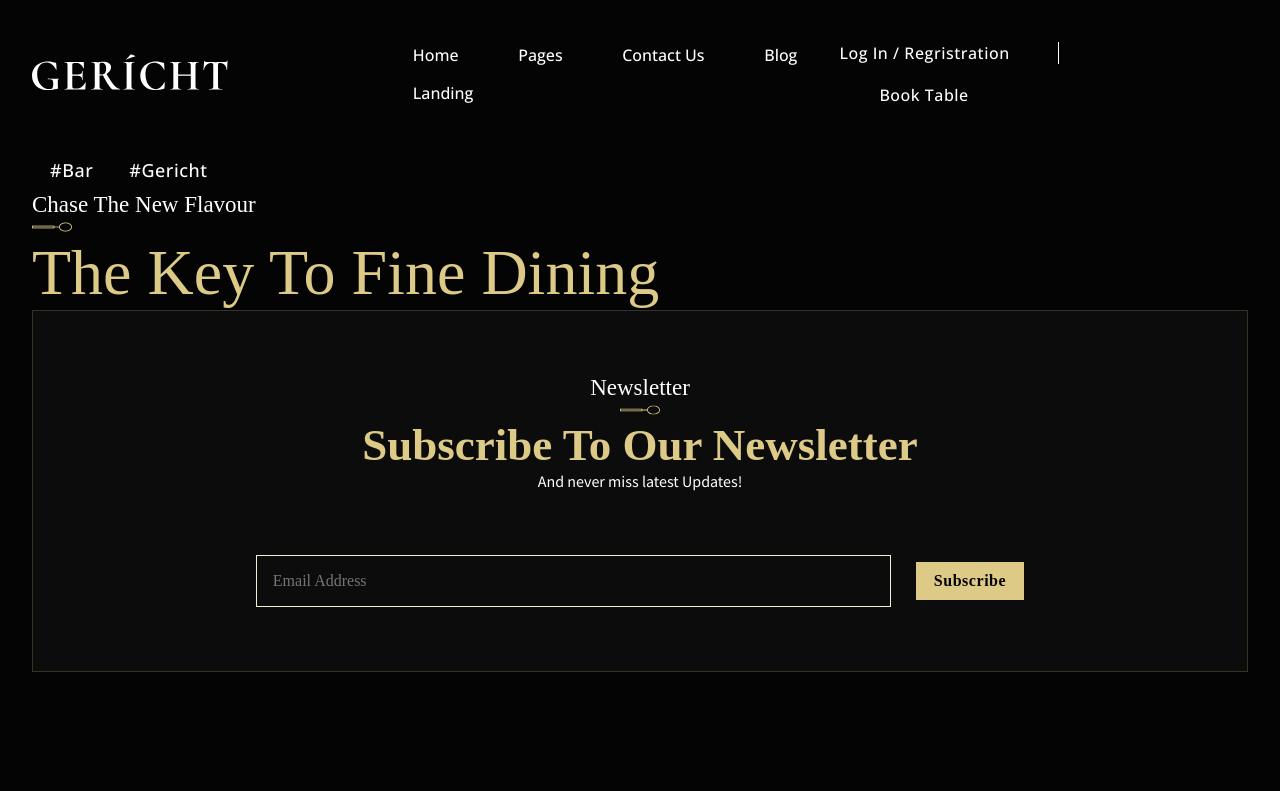
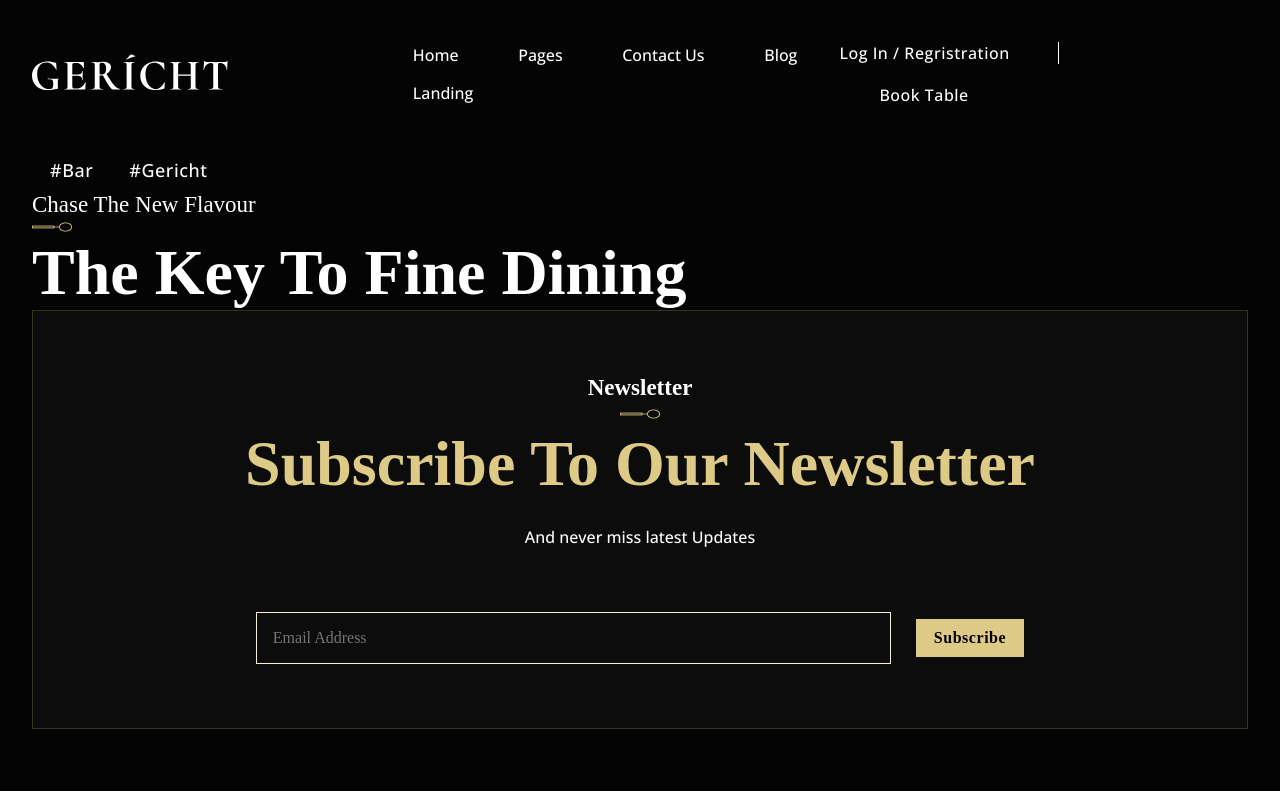
Before and after one commit to irvancolz/gericht-restaurant, a Next.js app: page / in a window 1280 px wide. Shown: the top 791 px of the page. Built offline with nearby package versions, Linux system fonts and the light colour scheme; a web font is replaced by a local one.

Commit message:
finish create article-header components & update  export style

```diff
--- a/components/article header/artice-header.style.ts
+++ b/components/article header/artice-header.style.ts
@@ -5,7 +5,16 @@ import { UI } from "../../ui";
 const { Heading, Text } = UI;
 
 export const ContainerStyles = styled("header", {
-  border: "1px solid #eee",
+  display: "grid",
+  gap: "$1",
+
+  variants:{
+    content:{
+      center:{
+        placeItems: "center",
+      }
+    }
+  }
 });
 
 export type ContainerVariants = ComponentProps<typeof ContainerStyles>;
--- a/components/article header/article-header.tsx
+++ b/components/article header/article-header.tsx
@@ -9,7 +9,7 @@ interface ArticleHeaderConfig extends ContainerVariants {
 
 const article_classes = "custom_article_header";
 
-const ArticleHeader = forwardRef<HTMLElement, ArticleHeaderConfig>(({
+export const ArticleHeader = forwardRef<HTMLElement, ArticleHeaderConfig>(({
   children,
   clasName,
   ...rest
@@ -25,4 +25,3 @@ const ArticleHeader = forwardRef<HTMLElement, ArticleHeaderConfig>(({
 })
 
 ArticleHeader.displayName ="ArticleHeader";
-export default ArticleHeader;
--- a/components/article header/article-heading.tsx
+++ b/components/article header/article-heading.tsx
@@ -1,5 +1,7 @@
 import React, { ElementType, forwardRef, ReactNode } from "react";
 import { HeaderStyles, HeaderVariants } from "./artice-header.style";
+import spoon from "../../public/assets/global/spoon-logo.png";
+import Image from "next/image";
 
 interface ArticleHeadingConfig extends HeaderVariants {
   clasName?: string;
@@ -9,18 +11,32 @@ interface ArticleHeadingConfig extends HeaderVariants {
 
 const heading_class = "custom_article_heading";
 
-const ArticleHeading = forwardRef<HTMLHeadingElement, ArticleHeadingConfig>(
-  ({ className, children, ...rest }, ref) => {
+export const ArticleHeading = forwardRef<
+  HTMLHeadingElement,
+  ArticleHeadingConfig
+>(
+  (
+    { className, children, fCol, size, ...rest },
+    ref
+  ) => {
     function classes() {
       return `${className ? className : ""} ${heading_class}`;
     }
     return (
-      <HeaderStyles ref={ref} className={classes()} {...rest}>
-        {children}
-      </HeaderStyles>
+      <>
+        <HeaderStyles
+          ref={ref}
+          className={classes()}
+          fcol={fCol}
+          size={size}
+          {...rest}
+        >
+          {children}
+        </HeaderStyles>
+        <Image src={spoon} alt="spoon-logo" layout="fixed" />
+      </>
     );
   }
 );
 
 ArticleHeading.displayName = "ArticleHeading";
-export default ArticleHeading;
--- a/components/article header/article-title.tsx
+++ b/components/article header/article-title.tsx
@@ -9,7 +9,7 @@ interface ArticleTitleConfig extends TitleVariants {
 
 const title_class = "custom_article_title";
 
-const ArticleTitle = forwardRef<
+export const ArticleTitle = forwardRef<
   HTMLParagraphElement,
   ArticleTitleConfig
 >(({ className, children, ...rest }, ref) => {
@@ -24,4 +24,3 @@ const ArticleTitle = forwardRef<
 });
 
 ArticleTitle.displayName = "ArticleTitle";
-export default ArticleTitle;
--- a/components/article header/index.tsx
+++ b/components/article header/index.tsx
@@ -1,9 +1,3 @@
-import ArticleHeader from "./article-header";
-import ArticleTitle from "./article-title";
-import ArticleHeading from "./article-heading";
-
-export  const Article_Header = {
-    ArticleHeader,
-    ArticleTitle,
-    ArticleHeading,
-}
+export * from "./article-header";
+export * from "./article-title";
+export * from "./article-heading";
--- a/components/foooter form/footerForm.style.ts
+++ b/components/foooter form/footerForm.style.ts
@@ -18,18 +18,9 @@ export const Containerstyles = styled(Section ,{
   },
 });
 
-export const HeaderStyles = styled(Box,{
-  display: "flex",
-  fDir: "column",
-  align: "center",
-  justify: "center",
-});
 
 export const BodyStyles = css({
-  display: "flex",
-  fDir: "column",
-  align: "center",
-  justify: "center",
+  mt: "$3",
   mb: "$6",
 });
 
--- a/components/foooter form/index.tsx
+++ b/components/foooter form/index.tsx
@@ -5,12 +5,8 @@ import gsap from "gsap";
 import CustomEase from "gsap/dist/CustomEase";
 import ScrollTrigger from "gsap/dist/ScrollTrigger";
 import { UI } from "../../ui";
-import {
-  BodyStyles,
-  Containerstyles,
-  FormStyles,
-  HeaderStyles,
-} from "./footerForm.style";
+import { BodyStyles, Containerstyles, FormStyles } from "./footerForm.style";
+import { ArticleHeader, ArticleTitle, ArticleHeading } from "../article header";
 
 gsap.registerPlugin(ScrollTrigger);
 
@@ -46,50 +42,45 @@ export function FooterForm() {
         .from(
           ".header",
           {
-            yPercent: -100,
+            yPercent: -10,
           },
           1
         )
-        .from(".text", {
-          yPercent: -100,
-          stagger: 0.2,
-        }, "< +=0.35")
+        .from(
+          ".text",
+          {
+            yPercent: -10,
+            stagger: 0.2,
+          },
+          "< +=0.35"
+        )
         .from(".input", {
           opacity: 1,
-          yPercent: 100,
+          yPercent: 10,
         })
-        .from(".submit", {
-          yPercent: 100,
-        }, "< +=0.4");
+        .from(
+          ".submit",
+          {
+            yPercent: 10,
+          },
+          "< +=0.4"
+        );
     }, containerRef);
     return () => animation.revert();
   });
 
   return (
     <Containerstyles ref={containerRef}>
-      <HeaderStyles className="header">
-        <Heading as="h3" size="md" fCol={"normal"}>
+      <ArticleHeader className="header" content="center">
+        <ArticleHeading className="text">
           Newsletter
-        </Heading>
-        <Box as="span" className="img">
-          <Image src={spoon} alt="logo" layout="fixed" priority />
-        </Box>
-      </HeaderStyles>
-      <Box  className={BodyStyles()}>
-        <Text
-          fCol="gold"
-          weight="medium"
-          size="lg"
-          align="center"
-          className="text"
-        >
+        </ArticleHeading>
+        <ArticleTitle className="text" fCol="gold" size="xl" weight="medium">
           Subscribe To Our Newsletter
-        </Text>
-        <Text size="sm" family="source" className="text">
-          And never miss latest Updates!
-        </Text>
-      </Box>
-      <Box  className="form">
+        </ArticleTitle>
+      </ArticleHeader>
+      <Text family="open" size="sm" className={BodyStyles()}>And never miss latest Updates</Text>
+      <Box className="form">
         <form onSubmit={(e) => handleSubmit(e)} className={FormStyles()}>
           <Input
             type="email"
--- a/ui/heading/heading.style.ts
+++ b/ui/heading/heading.style.ts
@@ -92,9 +92,9 @@ export const HeadingComp = styled("h1", {
   },
   defaultVariants: {
     family: "cormorant",
-    size: "lg",
-    fCol: "gold",
-    weight: "normal",
+    size: "md",
+    fCol: "normal",
+    weight: "bold",
   },
 });
 
```
